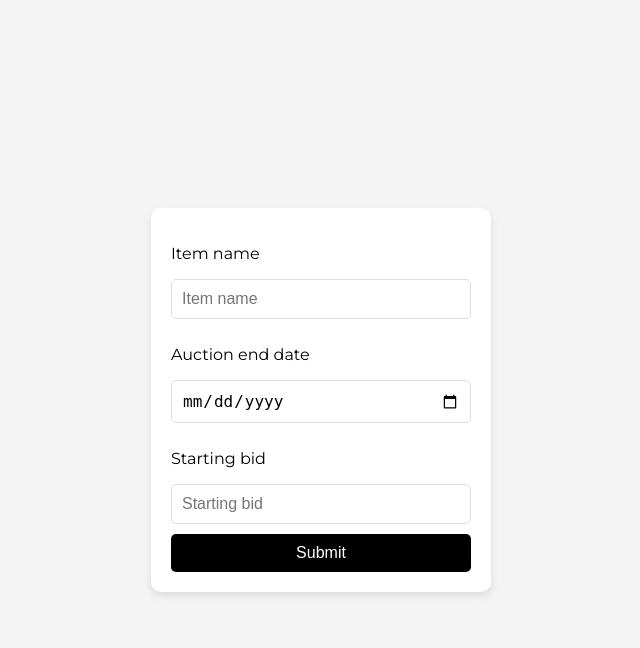
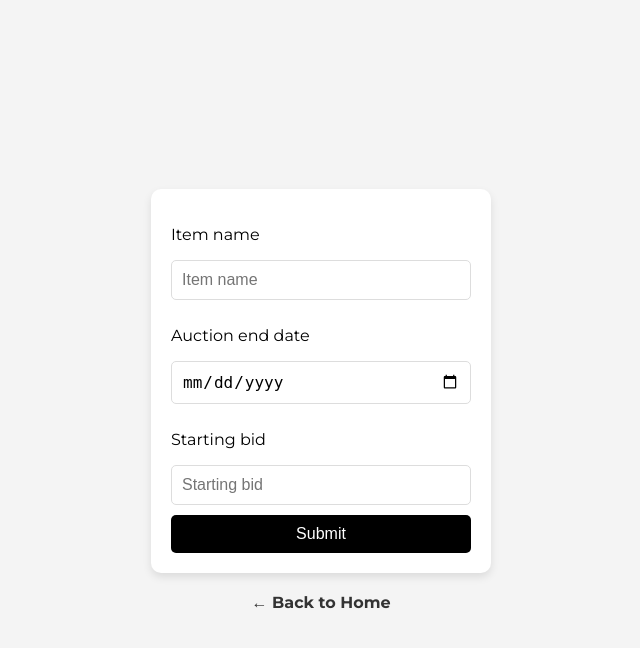
Before and after one commit to TheBighi/Auction, a Flask app: page /create in a window 1280 px wide. Shown: the top 648 px of the page, without its empty margins (319-959 px from the left). Run offline with Flask 3, Linux system fonts and the light colour scheme; the visitor is signed in with stand-in values (Sample User, id 1).

Commit message:
added back to home

```diff
--- a/Auction-main/Templates/create.html
+++ b/Auction-main/Templates/create.html
@@ -73,6 +73,7 @@
 </head>
 <body>
     {% if session['user_id'] %}
+        <div style="display: flex; flex-direction: column; align-items: center;">
             <form method="POST">
                 <p>Item name</p>
                 <input type="text" name="itemname" placeholder="Item name" required>
@@ -82,9 +83,11 @@
                 <input type="number" name="startbid" placeholder="Starting bid" required>
                 <button type="submit">Submit</button>
             </form>
+
+            <a href="/" style="margin-top: 20px; text-decoration: none; color: #333; font-weight: bold;">← Back to Home</a>
+        </div>
     {% else %}
-
-        <div>
+        <div style="text-align: center;">
             <h1>You need to be logged in to create an auction</h1>
             <a href="/">← Back to Home</a>
         </div>
```
Lines whose indentation alone changed are shown as unchanged.
